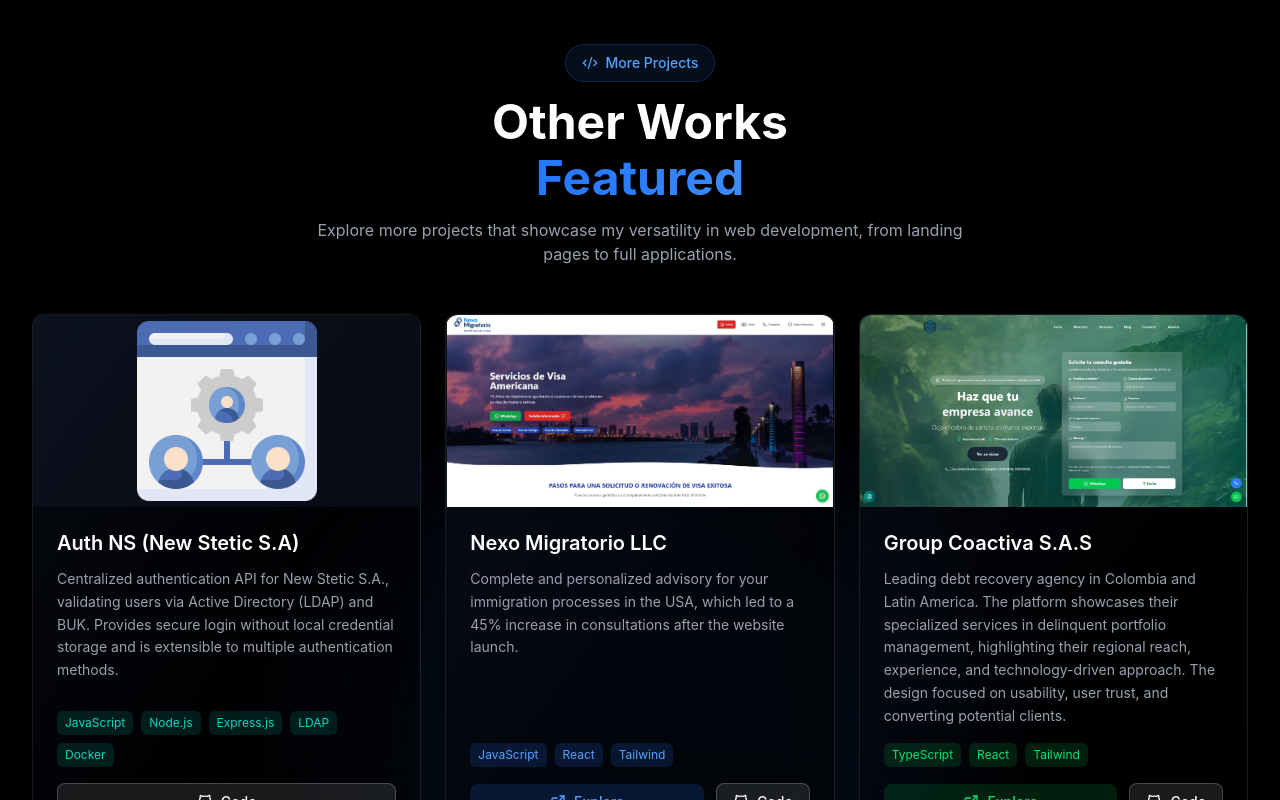
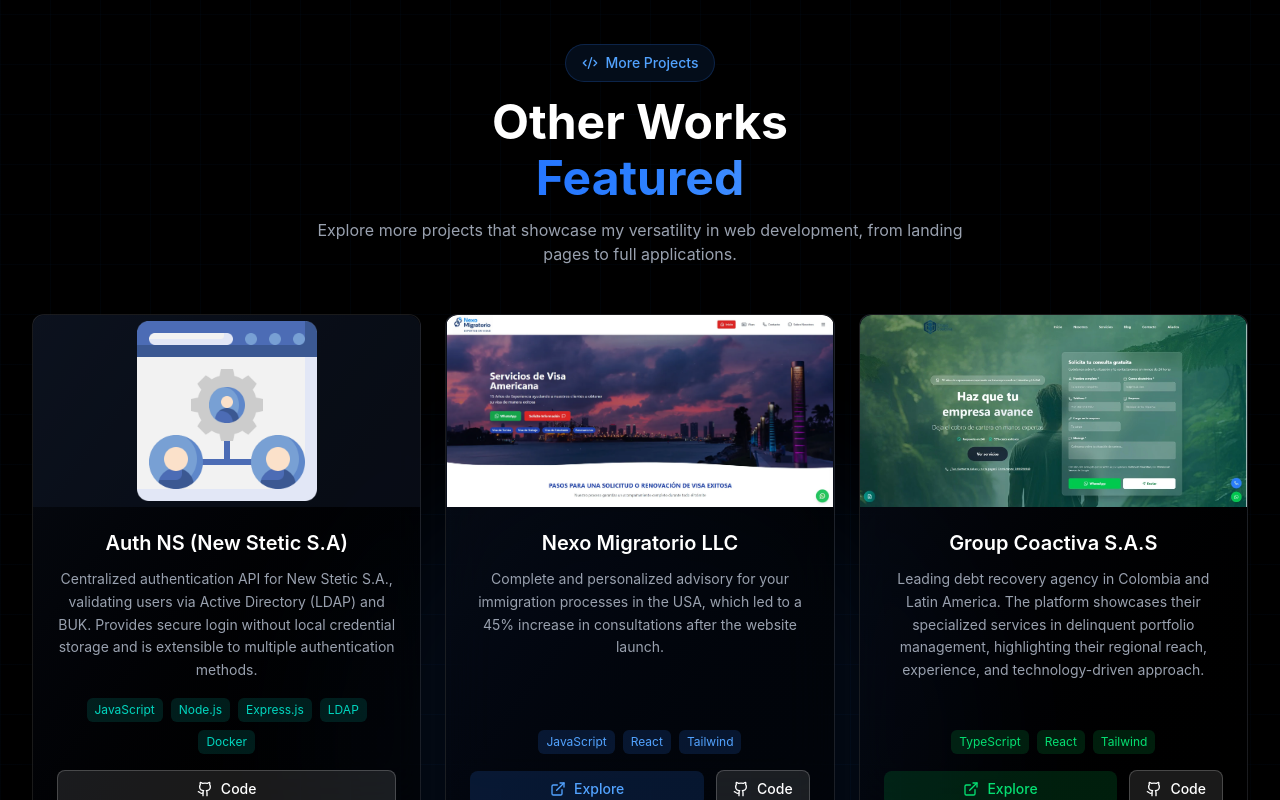
Before and after one commit to CardonaAndres/Portfolio, a React (Vite) app: page / in a window 1280 px wide. Shown: the part 2000-2800 px from the top of the page. Built offline with nearby package versions, Linux system fonts and the light colour scheme.

Commit message:
feat: add SecondaryProjectCard component for displaying project details with animations and responsive design

```diff
--- a/src/spa/assets/ts/types.ts
+++ b/src/spa/assets/ts/types.ts
@@ -25,7 +25,7 @@
   technologies: string[];
   image: string;
   color: string;
-  github: string;
+  github?: string;
   demo?: string;
 }
 
--- a/src/spa/components/SecondaryProjects.tsx
+++ b/src/spa/components/SecondaryProjects.tsx
@@ -1,10 +1,10 @@
 import { useState } from 'react';
 import { motion, AnimatePresence } from 'framer-motion';
-import { ExternalLink, Github, Code2, ChevronRight } from 'lucide-react';
+import { Github, Code2, ChevronRight } from 'lucide-react';
 import { useHeroHook } from '../hooks/useHeroHook';
 import { useProjectsHook } from '../hooks/useProjectsHook';
-import { getColorClasses } from '../assets/ts/styles';
 import { useLanguage } from '@/core/context/LanguageContext';
+import { SecondaryProjectCard } from '../projects/SecondaryProjectCard';
 
 export const SecondaryProjects = () => {
   const isSpanish = useLanguage().language === 'ES';
@@ -59,89 +59,14 @@
           className="grid grid-cols-1 md:grid-cols-2 lg:grid-cols-3 gap-6"
         >
           <AnimatePresence mode="popLayout">
-            {secondaryProjects.map((project, index) => {
-              const colorClasses = getColorClasses(project.color);
-
-              return (
-              <motion.div
-                key={project.id}
-                layout
-                initial={{ opacity: 0, scale: 0.8 }}
-                animate={{ opacity: 1, scale: 1 }}
-                exit={{ opacity: 0, scale: 0.8 }}
-                transition={{ delay: index * 0.1 }}
-                whileHover={{ y: -5 }}
-                onMouseEnter={() => setHoveredProject(project.id)}
-                onMouseLeave={() => setHoveredProject(null)}
-                className="group relative h-full"
-              >
-                <div className={`relative bg-gradient-to-br from-gray-900/50 to-black/50 backdrop-blur-xl rounded-xl overflow-hidden border border-white/10 hover:${colorClasses.border} transition-all duration-300 h-full flex flex-col shadow-lg hover:${colorClasses.shadow}`}>
-                  {/* Project Image - Fixed height */}
-                  <div className="relative overflow-hidden rounded-t-xl h-48 flex-shrink-0">
-                    <img
-                      src={project.image}
-                      alt={project.title}
-                      className="w-full h-full object-contain bg-gray-900/50 transition-none"
-                    />
-                  </div>
-
-                  {/* Content - Flexible height */}
-                  <div className="p-6 flex-1 flex flex-col">
-                    {/* Title - Fixed space */}
-                    <div className="mb-3">
-                      <h3 className={`text-xl font-semibold text-white ${colorClasses.hoverText} transition-colors leading-tight`}>
-                        {project.title}
-                      </h3>
-                    </div>
-
-                    {/* Description - Flexible space */}
-                    <div className="flex-1 mb-4">
-                      <p className="text-gray-400 text-sm leading-relaxed">
-                        {project.description}
-                      </p>
-                    </div>
-
-                    {/* Technologies - Fixed space */}
-                    <div className="mb-4">
-                      <div className="flex flex-wrap gap-2">
-                        {project.technologies.map((tech) => (
-                          <span
-                            key={tech}
-                            className={`px-2 py-1 text-xs rounded-md ${colorClasses.techBg} whitespace-nowrap`}
-                          >
-                            {tech}
-                          </span>
-                        ))}
-                      </div>
-                    </div>
-
-                    {/* Action Buttons - Fixed at bottom */}
-                    <div className="flex items-center space-x-3 mt-auto">
-                      {project.demo && (
-                        <motion.a href={project.demo} target="_blank"
-                          whileHover={{ scale: 1.05 }}
-                          whileTap={{ scale: 0.95 }}
-                          onClick={() => console.log(`Demo de ${project.title}`)}
-                          className={`flex-1 px-4 py-2 ${colorClasses.buttonPrimary} rounded-lg text-sm font-medium transition-all duration-300 flex items-center justify-center space-x-2 cursor-pointer w-full`}
-                        >
-                          <ExternalLink className="w-4 h-4" />
-                          <span>{isSpanish ? 'Explorar' : 'Explore'}</span>
-                        </motion.a>
-                      )}
-
-                      <motion.a href={project.github} target="_blank"  whileHover={{ scale: 1.05 }}
-                        whileTap={{ scale: 0.95 }} className={`px-4 py-2 bg-white/10 ${colorClasses.buttonSecondary} border border-white/20 rounded-lg text-white text-sm font-medium transition-all duration-300 flex items-center justify-center space-x-2 cursor-pointer ${project.demo ? '' : 'w-full'}`}
-                      >
-                        <Github className="w-4 h-4" />
-                        <span>{isSpanish ? 'Código' : 'Code'}</span>
-                      </motion.a>
-                    </div>
-                  </div>
-                </div>
-
-              </motion.div>
-              );
-            })}
+            {secondaryProjects.map((project, index) => (
+                <SecondaryProjectCard
+                  index={index}
+                  project={project}
+                  setHoveredProject={setHoveredProject}
+                  isSpanish={isSpanish}
+                />
+            ))}
           </AnimatePresence>
         </motion.div>
 
--- a/src/spa/hooks/useProjectsHook.tsx
+++ b/src/spa/hooks/useProjectsHook.tsx
@@ -180,7 +180,7 @@
       {
         id: 3,
         title: `${isSpanish ? 'Grupo' : 'Group'} Coactiva S.A.S`,
-        description: `${isSpanish ? 'Agencia líder en recuperación de cartera en Colombia y América Latina. La plataforma presenta sus servicios especializados en gestión de cartera vencida, destacando su cobertura regional, experiencia y enfoque tecnológico. El diseño se enfocó en la usabilidad, la confianza del usuario y la conversión de clientes potenciales.' : 'Leading debt recovery agency in Colombia and Latin America. The platform showcases their specialized services in delinquent portfolio management, highlighting their regional reach, experience, and technology-driven approach. The design focused on usability, user trust, and converting potential clients.'}`,
+        description: `${isSpanish ? 'Agencia líder en recuperación de cartera en Colombia y América Latina. La plataforma presenta sus servicios especializados en gestión de cartera vencida, destacando su cobertura regional, experiencia y enfoque tecnológico.' : 'Leading debt recovery agency in Colombia and Latin America. The platform showcases their specialized services in delinquent portfolio management, highlighting their regional reach, experience, and technology-driven approach.'}`,
         category: 'landing',
         technologies: ['TypeScript', 'React', 'Tailwind'],
         image: '/assets/imgs/projects/secondary/coactivasas.webp',
@@ -209,6 +209,16 @@
         color: 'purple-500',
         github: 'https://github.com/CardonaAndres/portafolio-cuidado-armonia',
         demo: 'https://servicios-cuidado-y-armonia.vercel.app/',
+      },
+      {
+        id: 6,
+        title: `Hanna's MakeUp`,
+        description: `${isSpanish ? 'Tienda en línea desarrollada en Shopify por requerimiento del cliente para la marca Hanna\'s Makeup, diseñada para ofrecer una experiencia de compra moderna, intuitiva y alineada con su identidad.' : 'Online store built in Shopify at the client’s request for the brand Hanna\'s Makeup, designed to provide a modern, intuitive shopping experience aligned with their brand identity.'}`,
+        category: 'web',
+        technologies: ['Shopify'],
+        image: '/assets/imgs/projects/secondary/hannas.webp',
+        color: 'gray-500',
+        demo: 'https://www.hannasmakeup.com/',
       }
     ];
 
--- /dev/null
+++ b/src/spa/projects/SecondaryProjectCard.tsx
@@ -0,0 +1,109 @@
+import { motion } from "framer-motion";
+import type { ProjectSecondary } from "../assets/ts/types";
+import { ExternalLink, Github } from "lucide-react";
+import { getColorClasses } from "../assets/ts/styles";
+
+interface Props {
+  index: number;
+  project: ProjectSecondary;
+  setHoveredProject: (value: number | null) => void;
+  isSpanish: boolean;
+}
+
+export const SecondaryProjectCard = ({ index, project, setHoveredProject, isSpanish }: Props) => {
+  const colorClasses = getColorClasses(project.color);
+
+  return (
+    <motion.div
+      layout
+      initial={{ opacity: 0, scale: 0.8 }}
+      animate={{ opacity: 1, scale: 1 }}
+      exit={{ opacity: 0, scale: 0.8 }}
+      transition={{ delay: index * 0.1 }}
+      whileHover={{ y: -5 }}
+      onMouseEnter={() => setHoveredProject(project.id)}
+      onMouseLeave={() => setHoveredProject(null)}
+      className="group relative h-full"
+    >
+      <div
+        className={`relative bg-gradient-to-br from-gray-900/50 to-black/50 backdrop-blur-xl rounded-xl overflow-hidden border border-white/10 hover:${colorClasses.border} transition-all duration-300 h-full flex flex-col shadow-lg hover:${colorClasses.shadow}`}
+      >
+        {/* Project Image - Fixed height */}
+        <div className="relative overflow-hidden rounded-t-xl h-48 flex-shrink-0">
+          <img
+            src={project.image}
+            alt={project.title}
+            className="w-full h-full object-contain bg-gray-900/50 transition-none"
+          />
+        </div>
+
+        {/* Content - Flexible height */}
+        <div className="p-6 flex-1 flex flex-col">
+          {/* Title - Fixed space */}
+          <div className="mb-3">
+            <h3
+              className={`text-xl font-semibold text-center text-white ${colorClasses.hoverText} transition-colors leading-tight`}
+            >
+              {project.title}
+            </h3>
+          </div>
+
+          {/* Description - Flexible space */}
+          <div className="flex-1 mb-4 justify-center">
+            <p className="text-center text-gray-400 text-sm leading-relaxed">
+              {project.description}
+            </p>
+          </div>
+
+          {/* Technologies - Fixed space */}
+          <div className="mb-4">
+            <div className="flex flex-wrap justify-center gap-2">
+              {project.technologies.map((tech) => (
+                <span
+                  key={tech}
+                  className={`px-2 py-1 text-xs rounded-md ${colorClasses.techBg} whitespace-nowrap`}
+                >
+                  {tech}
+                </span>
+              ))}
+            </div>
+          </div>
+
+          {/* Action Buttons - Fixed at bottom */}
+          <div className="flex items-center space-x-3 mt-auto">
+            {project.demo && (
+              <motion.a
+                href={project.demo}
+                target="_blank"
+                whileHover={{ scale: 1.05 }}
+                whileTap={{ scale: 0.95 }}
+                onClick={() => console.log(`Demo de ${project.title}`)}
+                className={`flex-1 px-4 py-2 ${colorClasses.buttonPrimary} rounded-lg text-sm font-medium transition-all duration-300 flex items-center justify-center space-x-2 cursor-pointer w-full`}
+              >
+                <ExternalLink className="w-4 h-4" />
+                <span>{isSpanish ? "Explorar" : "Explore"}</span>
+              </motion.a>
+            )}
+
+            {project.github && (
+              <motion.a
+                href={project.github}
+                target="_blank"
+                whileHover={{ scale: 1.05 }}
+                whileTap={{ scale: 0.95 }}
+                className={`px-4 py-2 bg-white/10 ${
+                  colorClasses.buttonSecondary
+                } border border-white/20 rounded-lg text-white text-sm font-medium transition-all duration-300 flex items-center justify-center space-x-2 cursor-pointer ${
+                  project.demo ? "" : "w-full"
+                }`}
+              >
+                <Github className="w-4 h-4" />
+                <span>{isSpanish ? "Código" : "Code"}</span>
+              </motion.a>
+            )}
+          </div>
+        </div>
+      </div>
+    </motion.div>
+  );
+};
```
Also changed, not shown: public/assets/imgs/projects/secondary/hannas.webp (added).
